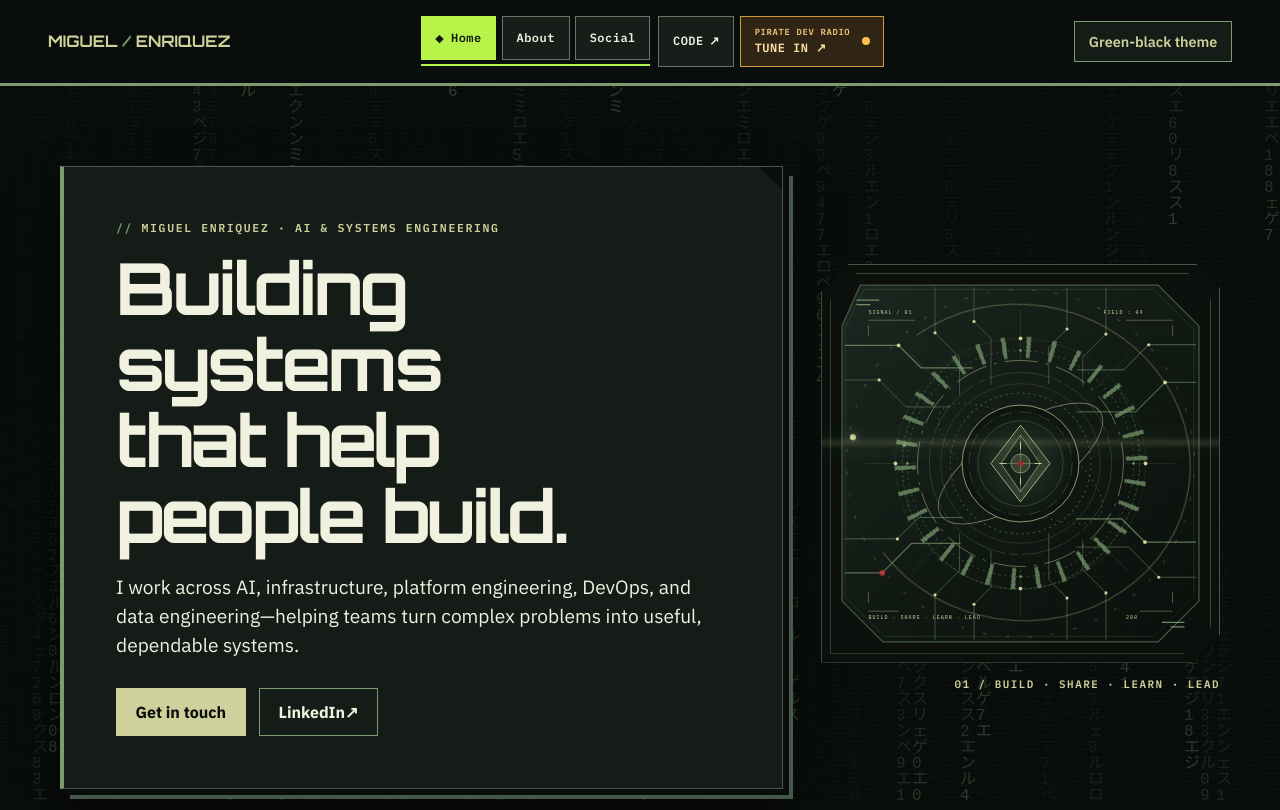
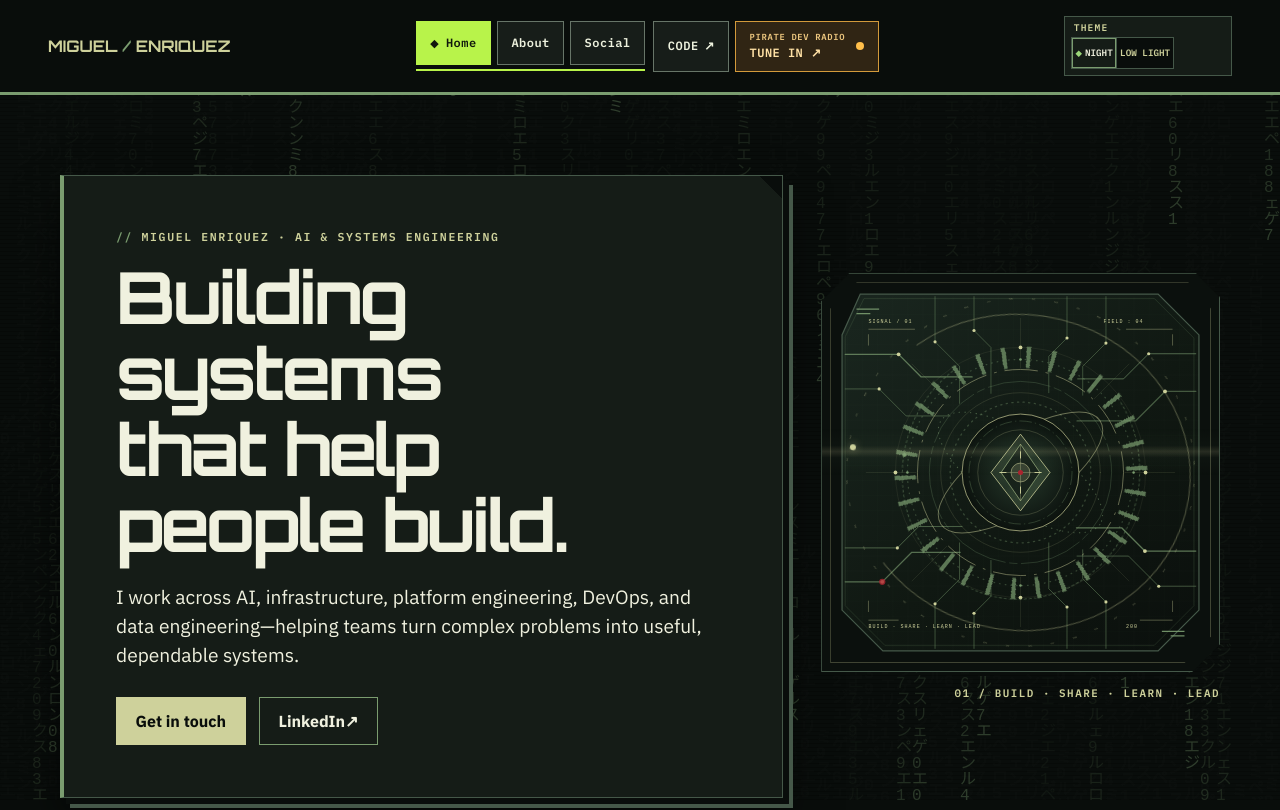
Before and after one commit to ElderMael/portfolio-website, a React (Vite) app: page / in a window 1280 px wide. Shown: the top 810 px of the page. Built offline with nearby package versions, Linux system fonts and the light colour scheme; a web font is replaced by a local one.

Commit message:
feat(theme): Add console rocker switch
Replace the text theme control with a labeled NIGHT / LOW LIGHT rocker while preserving the existing palettes and persisted toggle behavior.

```diff
--- a/src/components/App.css
+++ b/src/components/App.css
@@ -38,7 +38,48 @@ body { background: var(--page); color: var(--text); font-family: 'IBM Plex Sans'
 .site-brand span { color: var(--accent); }
 .theme-toggle, .rain-toggle { color: var(--muted); background: var(--surface); border: 1px solid var(--accent); padding: .6rem .85rem;
   font: 600 .9rem 'IBM Plex Sans', sans-serif; cursor: pointer; }
-.theme-toggle[aria-pressed='true'] { background: var(--muted); color: var(--page); }
+.theme-toggle {
+  display: flex;
+  flex: 0 0 auto;
+  flex-direction: column;
+  gap: .25rem;
+  min-width: 10.5rem;
+  padding: .4rem;
+  border-color: var(--line);
+  text-align: left;
+}
+.theme-toggle:hover { border-color: var(--accent); }
+.theme-toggle-label {
+  padding-left: .15rem;
+  color: var(--muted);
+  font: 600 .6rem/1 'IBM Plex Mono', monospace;
+  letter-spacing: .12em;
+}
+.theme-toggle-rocker {
+  display: flex;
+  min-height: 2rem;
+  border: 1px solid var(--line);
+  background: var(--page);
+}
+.theme-toggle-position {
+  display: inline-flex;
+  flex: 1 1 50%;
+  align-items: center;
+  justify-content: center;
+  gap: .2rem;
+  padding: .35rem .2rem;
+  color: var(--muted);
+  font: 600 .58rem/1 'IBM Plex Mono', monospace;
+  white-space: nowrap;
+}
+.theme-toggle-position + .theme-toggle-position { border-left: 1px solid var(--line); }
+.theme-toggle-position.is-selected {
+  background: var(--surface);
+  box-shadow: inset 0 0 0 1px var(--accent);
+  color: var(--text);
+}
+.theme-toggle-marker { color: #9bd779; font-size: .5rem; }
+.theme-toggle:focus-visible { outline: 3px solid var(--focus); outline-offset: 3px; }
 .site-header .navigation { display: flex; flex: 1 1 100%; justify-content: center; flex-wrap: wrap; gap: .5rem; padding: 0; }
 .site-header .navigation .btn.btn-pill { flex: 0 1 auto; width: auto; padding: .55rem .75rem; background: var(--surface); font: 600 .8rem 'IBM Plex Sans', sans-serif; }
 .site-header .navigation .icon-nav { display: none; }
--- a/src/components/App.tsx
+++ b/src/components/App.tsx
@@ -66,9 +66,20 @@ export default function App() {
                 <header className="site-header">
                     <Link className="site-brand" to="/" aria-label="Miguel Enriquez home">MIGUEL <span>/</span> ENRIQUEZ</Link>
                     <Navigation />
-                    <button className="theme-toggle" type="button" aria-pressed={theme === 'lighter'}
+                    <button className="theme-toggle" type="button" aria-label="THEME: Enable Low Light"
+                            aria-pressed={theme === 'lighter'}
                             onClick={() => setTheme(theme === 'dark' ? 'lighter' : 'dark')}>
-                        Green-black theme
+                        <span className="theme-toggle-label">THEME</span>
+                        <span className="theme-toggle-rocker" aria-hidden="true">
+                            <span className={`theme-toggle-position${theme === 'dark' ? ' is-selected' : ''}`}>
+                                {theme === 'dark' && <span className="theme-toggle-marker">◆</span>}
+                                NIGHT
+                            </span>
+                            <span className={`theme-toggle-position${theme === 'lighter' ? ' is-selected' : ''}`}>
+                                {theme === 'lighter' && <span className="theme-toggle-marker">◆</span>}
+                                LOW LIGHT
+                            </span>
+                        </span>
                     </button>
                 </header>
                 <Routes>
```
Also changed, not shown: 1 other file (tests, documents, lock files or other folders).
